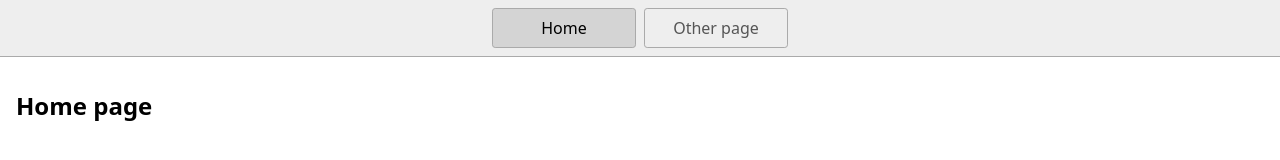
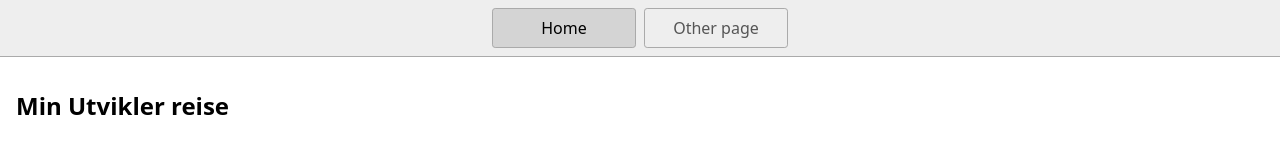
Before and after one commit to EvyBettina/stackblitz-starters-ukn2nxtest, a website: page index.html in a window 1280 px wide. Drawn offline with Linux system fonts and the light colour scheme.

Commit message:
Ny heading

```diff
--- a/index.html
+++ b/index.html
@@ -17,7 +17,7 @@
       <a href="/page2.html">Other page</a>
     </nav>
     <main>
-      <h1>Home page</h1>
+      <h1> Min Utvikler reise</h1>
     </main>
   </body>
 </html>
```
Also changed, not shown: 1 other file.
